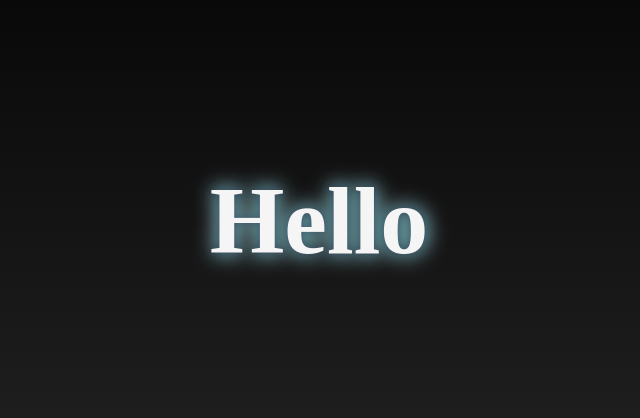
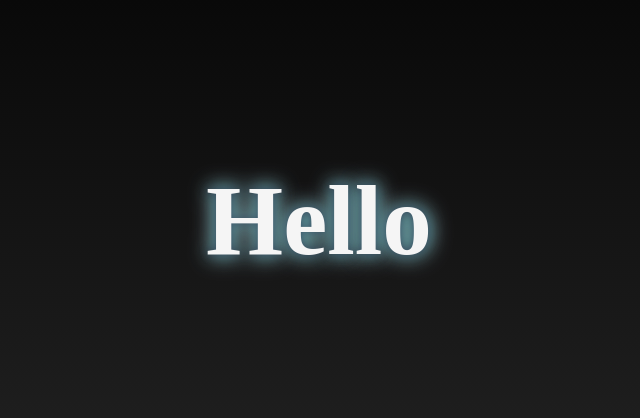
Before and after one commit to Swifterhtmler/Rikrary-Product-Website, a plain HTML site: page index.html in a window 1280 px wide. Shown: the part 180-598 px from the top of the page, 321-961 px from the left. Drawn offline with Linux system fonts and the light colour scheme.

Commit message:
added new font-size

```diff
--- a/styles.css
+++ b/styles.css
@@ -24,7 +24,7 @@ html,body {
 
 h1 {
     color: whitesmoke;
-    font-size: 6rem;
+    font-size: 6.2rem;
     text-align: center;
     animation: glow 3s infinite linear;
 }
```
